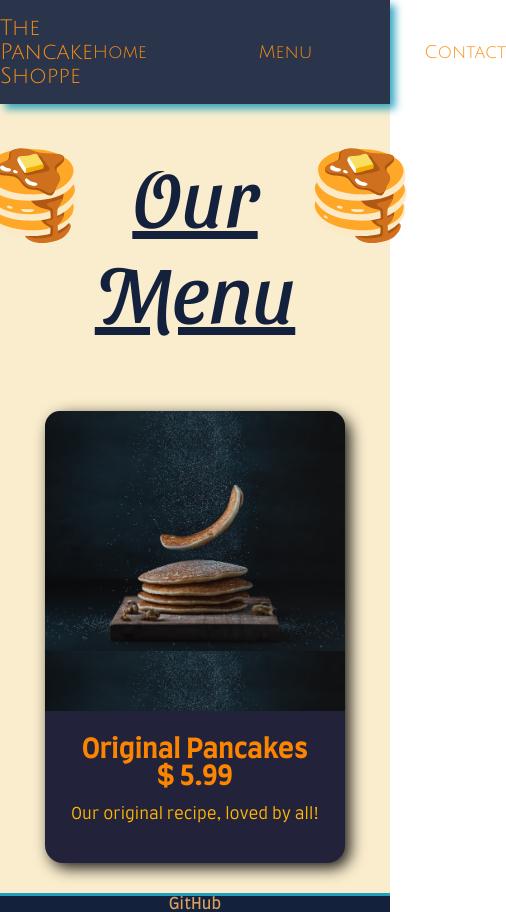
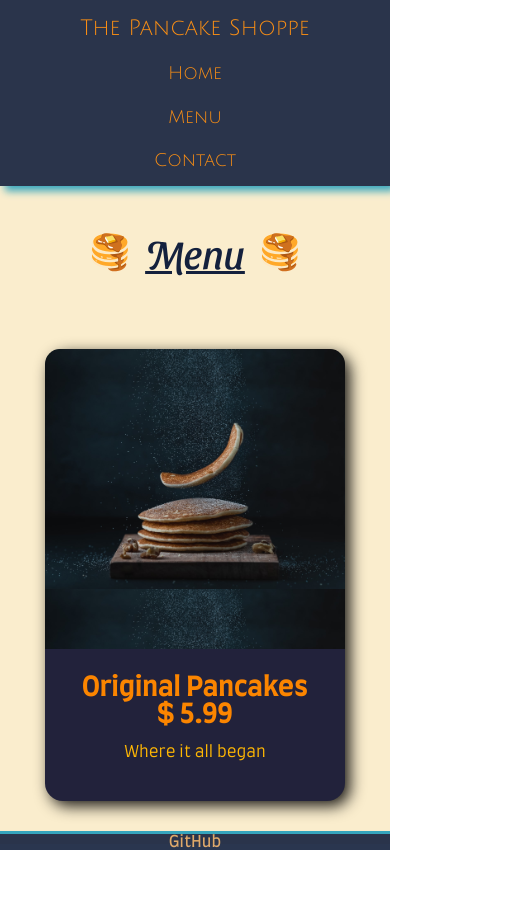
Before and after one commit to kosbys/Restaurant-Page, a website built with webpack: page src/menu.html in a window 390 px wide. Shown: the whole page, 506 px wide, since content can reach past the window. After the commit the page ends 850 px from the top, so only its background shows below. Built offline with nearby package versions, Linux system fonts and the light colour scheme.

Commit message:
Add media queries

```diff
--- a/src/menu.html
+++ b/src/menu.html
@@ -17,14 +17,14 @@
                     <div class="link"><a href="">Contact</a></div>
                 </div>
             </div>
-            <div class="menu-header"><img src="pancake.svg" alt="" /> <span>Our Menu</span> <img src="pancake.svg" alt="" /></div>
+            <div class="menu-header"><img src="pancake.svg" alt="" /> <span>Menu</span> <img src="pancake.svg" alt="" /></div>
             <div class="menu-cards">
                 <div class="card">
-                    <div class="card-image" id="one"></div>
+                    <div class="card-image" style="background-image: url('./pancakes.jpg')"></div>
                     <div class="card-text">
                         <h2>Original Pancakes</h2>
                         <span>$ 5.99</span>
-                        <p>Our original recipe, loved by all!</p>
+                        <p>Where it all began</p>
                     </div>
                 </div>
             </div>
--- a/src/style-menu.css
+++ b/src/style-menu.css
@@ -4,6 +4,7 @@
     --dark-blue: #14213d;
     --deep-blue: #22223b;
     --light-blue: #219ebc;
+    --cold-blue: #457b9d;
     --brown: #dda15e;
     --light-brown: #faedcd;
 }
@@ -64,7 +65,7 @@ body {
 .links {
     display: flex;
     align-items: center;
-    gap: 7rem;
+    gap: calc(4rem + 1vh);
     font-size: calc(1rem + 0.5vw);
 }
 
@@ -112,6 +113,7 @@ body {
     background-color: var(--dark-blue);
     color: var(--orange);
     border-top: 3px solid var(--light-blue);
+    opacity: 0.9;
 }
 
 .footer > a {
@@ -122,19 +124,20 @@ body {
 
 .menu-header {
     display: flex;
+    align-self: center;
+    place-items: center;
     gap: 15px;
-    align-self: center;
     margin-top: calc(1rem + 3vh);
 }
 
 .menu-header > img {
-    max-width: 100px;
-    max-height: 100px;
+    max-width: calc(2rem + 2vw);
+    max-height: calc(2rem + 2vw);
 }
 
 .menu-header > span {
     color: var(--dark-blue);
-    font-size: 5rem;
+    font-size: calc(2rem + 2vw);
     font-family: 'SansitaSwashed';
     text-align: center;
     text-decoration: underline;
@@ -166,14 +169,13 @@ body {
 }
 
 .card:hover {
-    background: #457b9d;
+    background: var(--cold-blue);
     transform: scale(1.05);
     box-shadow: 5px 5px 15px rgba(0, 0, 0, 0.6);
 }
 
-.card-image#one {
+.card-image {
     grid-area: image;
-    background: url('./pancakes.jpg');
     border-top-left-radius: 15px;
     border-top-right-radius: 15px;
     background-size: contain;
@@ -192,7 +194,7 @@ body {
 }
 
 .card:hover h2 {
-    color: #2b2d42;
+    color: var(--deep-blue);
     transition-duration: 1s;
     text-decoration: underline;
     font-size: 2.2rem;
@@ -211,3 +213,30 @@ body {
 }
 
 /* TODO: ADD MORE CARDS AND ADD MEDIA QUERIES */
+
+@media screen and (max-width: 800px) {
+    .header {
+        flex-direction: column;
+    }
+
+    .title {
+        place-self: center;
+        margin-bottom: calc(1rem + 1vh);
+    }
+
+    .links {
+        place-self: center;
+    }
+}
+
+@media screen and (max-width: 525px) {
+    .link a {
+        float: none;
+        width: 100%;
+    }
+
+    .links {
+        flex-direction: column;
+        gap: calc(1rem + 1vh);
+    }
+}
```
